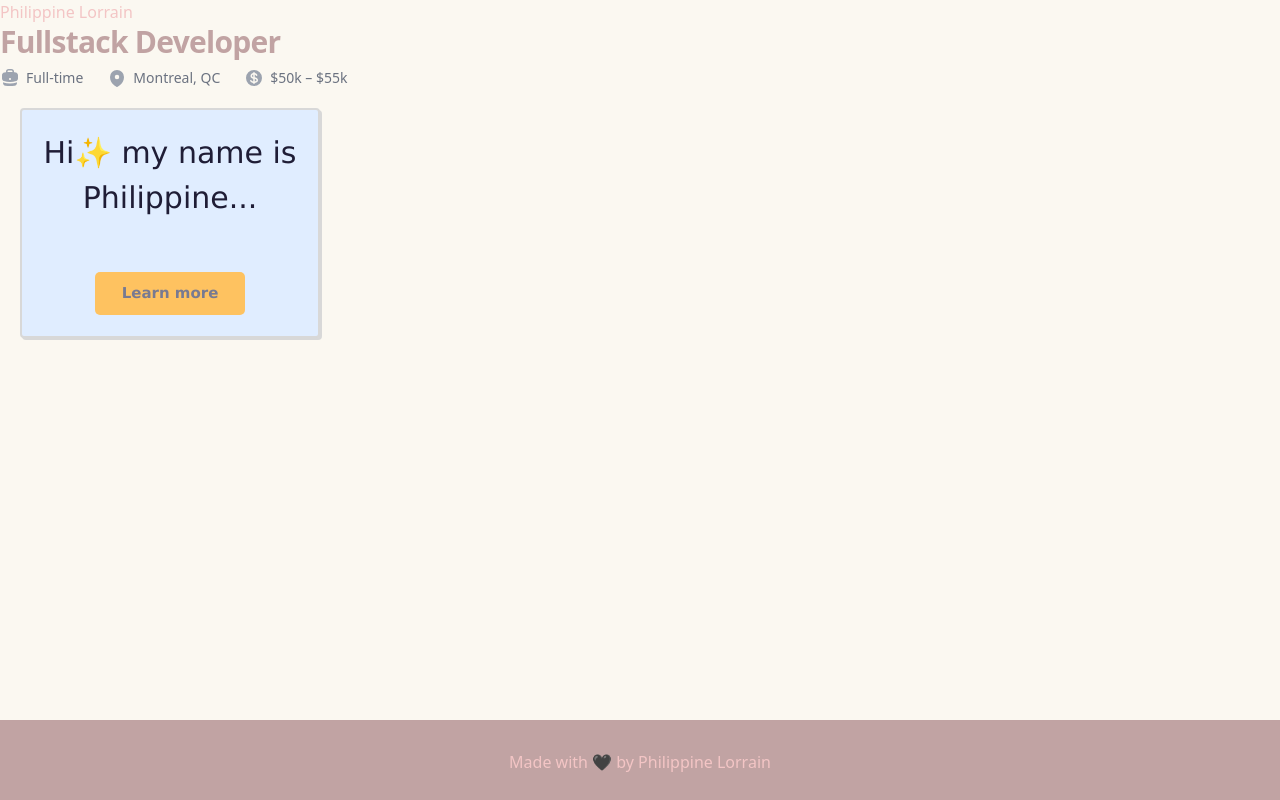
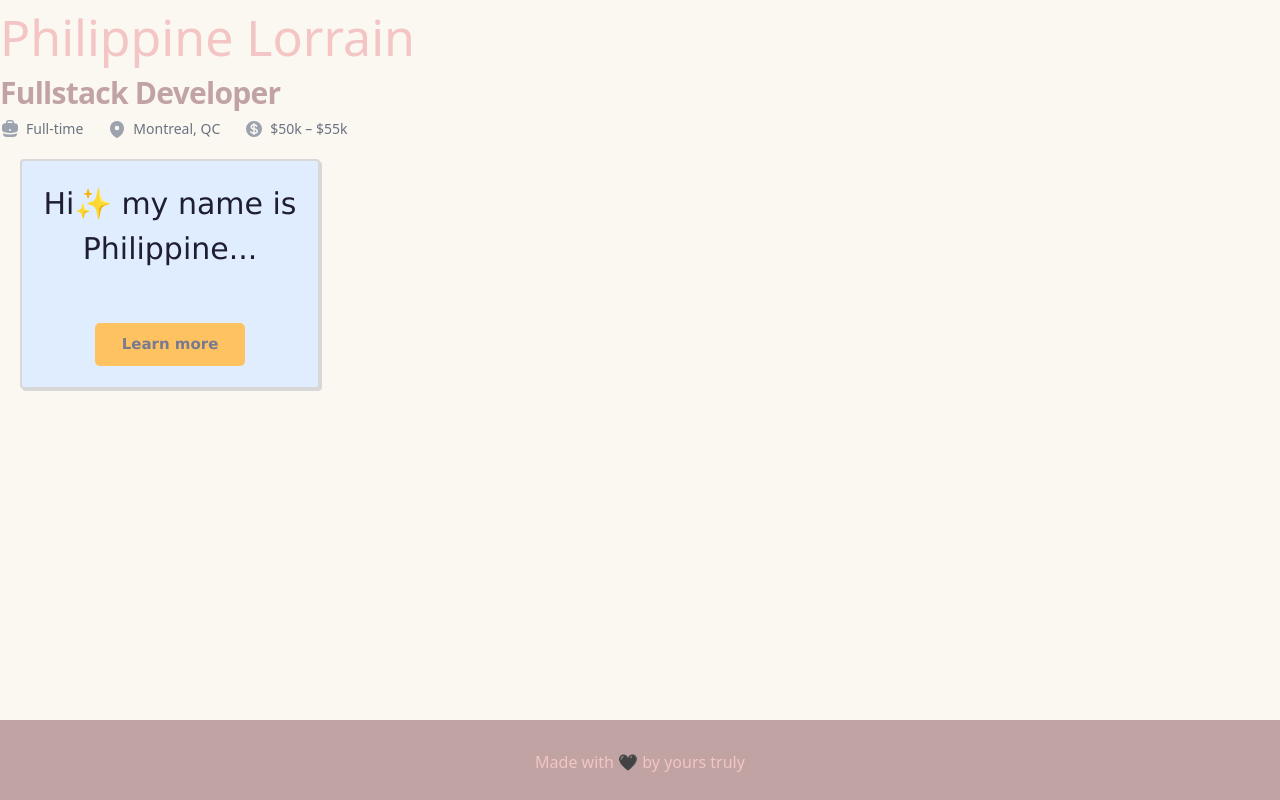
Before and after one commit to Plorrain/my-own-personnal-app, a React (Create React App) app: page / in a window 1280 px wide. Built offline with nearby package versions, Linux system fonts and the light colour scheme.

Commit message:
css: finding better font size for name + changing a few words

```diff
--- a/src/App.js
+++ b/src/App.js
@@ -7,11 +7,11 @@ import CardFlip from './components/UI/CardFlip';
 function App() {
 return (
     <Fragment>
-      <h1 style={{color: "#F3C5C5"}}>Philippine Lorrain</h1>
+      <h1 className='my-name'>Philippine Lorrain</h1>
       <PageHeader />
       <CardFlip />
       <footer style={{backgroundColor: "#C1A3A3", color: "#F3C5C5"}}>
-        Made with 🖤 by Philippine Lorrain
+        Made with 🖤 by yours truly
       </footer>
     </Fragment>
   );
--- a/src/index.css
+++ b/src/index.css
@@ -4,6 +4,11 @@
 
 body {
   background-color: #FBF8F1;
+}
+
+.my-name {
+  color: #F3C5C5;
+  font-size: 50px;
 }
 
 footer {
```
